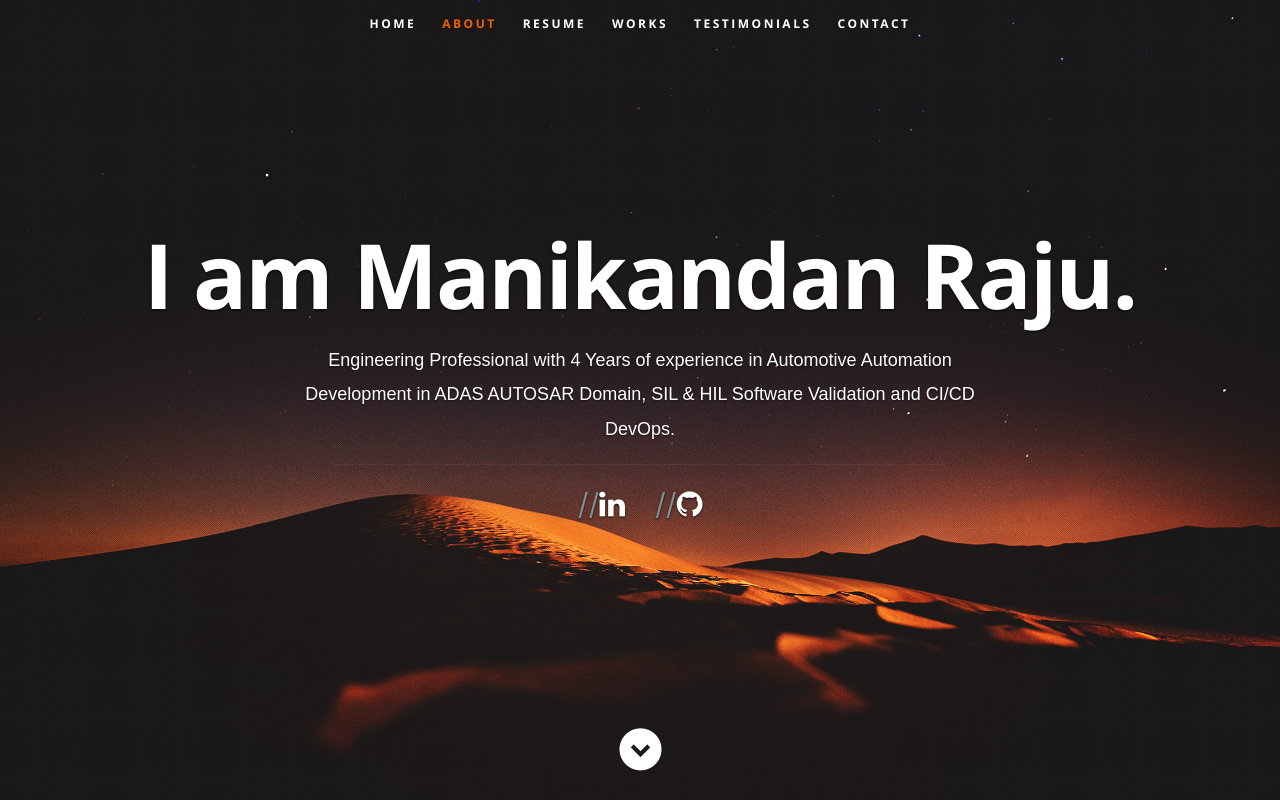
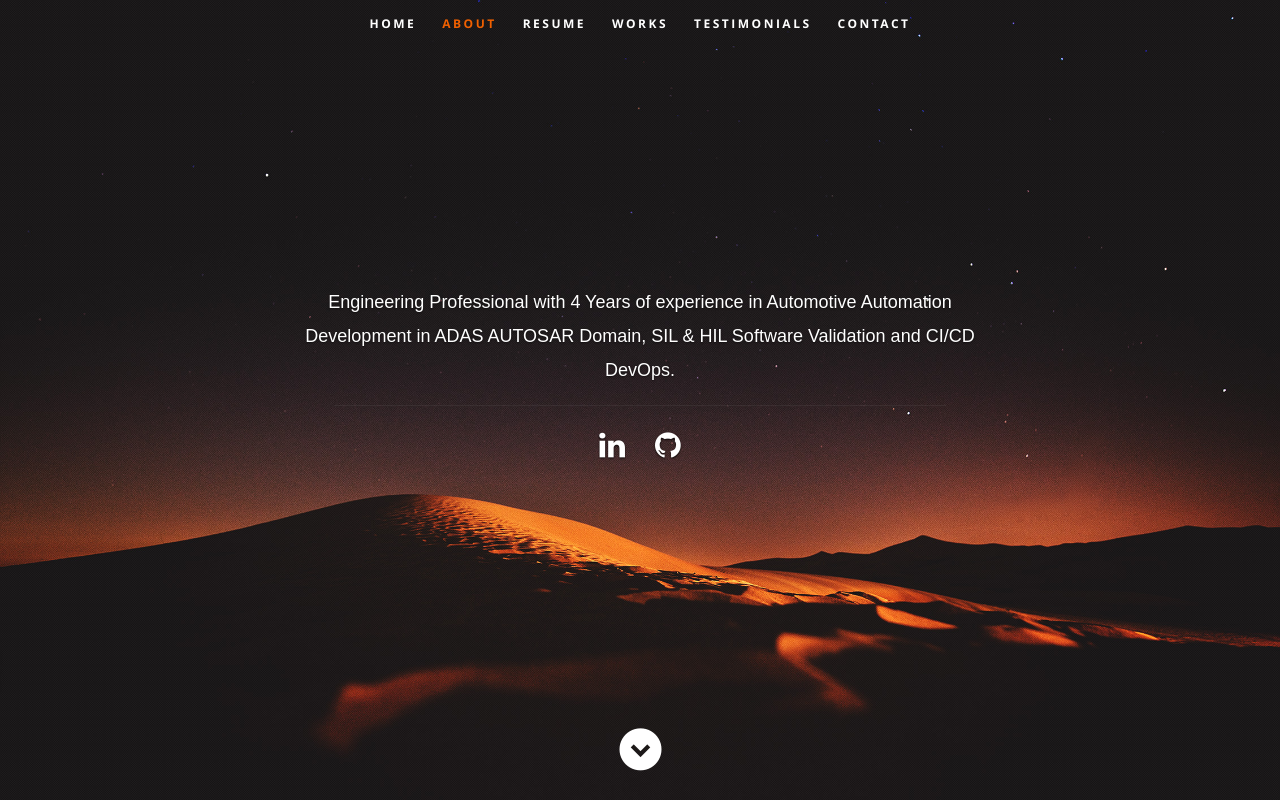
Before and after one commit to Manikandan-Raju/web-app, a React (Create React App) app in the folder frontend/: page / in a window 1280 px wide. Shown: the top 800 px of the page. Built offline with nearby package versions, Linux system fonts and the light colour scheme.

Commit message:
fix warnings

```diff
--- a/frontend/src/components/Header.js
+++ b/frontend/src/components/Header.js
@@ -7,12 +7,10 @@ export default class Header extends Component {
 
       <header id="home">
          <nav id="nav-wrap">
-            <a className="mobile-btn" href="#nav-wrap" title="Show navigation">Show navigation</a>
-          <a className="mobile-btn" href="#" title="Hide navigation">Hide navigation</a>
             <ul id="nav" className="nav">
                <li className="current"><a className="smoothscroll" href="#home">Home</a></li>
                <li><a className="smoothscroll" href="#about">About</a></li>
-             <li><a className="smoothscroll" href="#resume">Resume</a></li>
+               <li><a className="smoothscroll" href="#resume">Resume</a></li>
                <li><a className="smoothscroll" href="#portfolio">Works</a></li>
                <li><a className="smoothscroll" href="#testimonials">Testimonials</a></li>
                <li><a className="smoothscroll" href="#contact">Contact</a></li>
@@ -21,7 +19,6 @@ export default class Header extends Component {
 
          <div className="row banner">
             <div className="banner-text">
-               <h1 className="responsive-headline">I am {resumeData.name}.</h1>
                <h3 style={{color:'#fff', fontFamily:'sans-serif '}}>{resumeData.roleDescription}
                </h3>
                <hr/>
@@ -30,7 +27,7 @@ export default class Header extends Component {
                     resumeData.socialLinks && resumeData.socialLinks.map(item =>{
                       return(
                               <li key={item.name}>
-                                //<a href={item.url} target="_blank" rel="noopener noreferrer" ><i className={item.className}></i></a>
+                                <a href={item.url} target="_blank" rel="noopener noreferrer" ><i className={item.className}></i></a>
                               </li>
                             )
                           }
```
